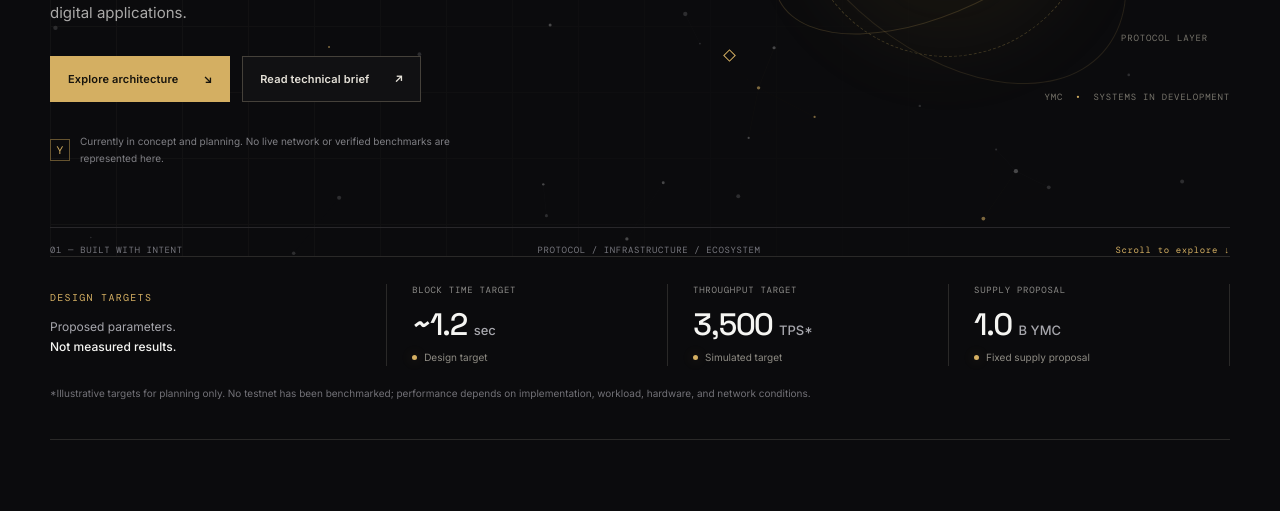
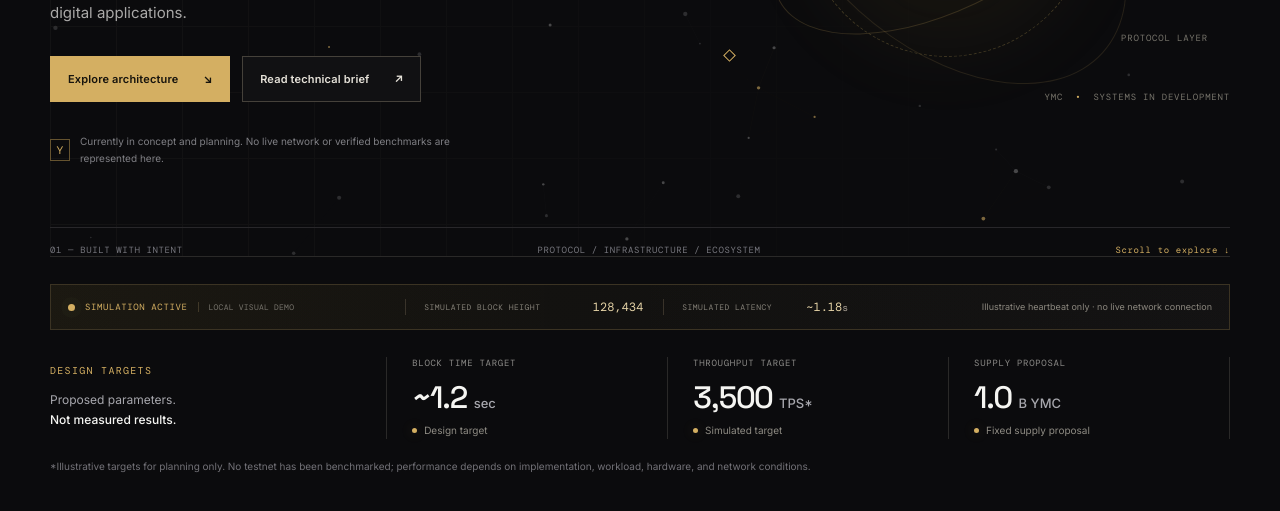
Before and after one commit to Faham-Jaffery/ymc-crypto, a plain HTML site: page index.html in a window 1280 px wide. Shown: the part 553-1064 px from the top of the page. Drawn offline with nearby package versions, Linux system fonts and the light colour scheme.

Commit message:
Add simulated network heartbeat banner

```diff
--- a/index.html
+++ b/index.html
@@ -48,6 +48,7 @@
     </section>
 
     <section id="overview" class="metrics-strip section-shell">
+      <div class="network-heartbeat" role="status" aria-live="off" aria-label="Simulated network status"><div class="heartbeat-state"><span class="heartbeat-dot"></span><span>SIMULATION ACTIVE</span><small>LOCAL VISUAL DEMO</small></div><div class="heartbeat-readout"><span class="heartbeat-label">SIMULATED BLOCK HEIGHT</span><strong id="sim-block-height" data-base-height="128430">128,430</strong></div><div class="heartbeat-readout"><span class="heartbeat-label">SIMULATED LATENCY</span><strong>~1.18<span>s</span></strong></div><div class="heartbeat-note">Illustrative heartbeat only · no live network connection</div></div>
       <div class="metric-intro"><span class="eyebrow">DESIGN TARGETS</span><p>Proposed parameters.<br><strong>Not measured results.</strong></p></div>
       <div class="metric"><span class="metric-label">BLOCK TIME TARGET</span><strong>~1.2 <small>sec</small></strong><span class="metric-note"><i></i> Design target</span></div>
       <div class="metric"><span class="metric-label">THROUGHPUT TARGET</span><strong><span data-count="3500" data-format="integer">3,500</span> <small>TPS*</small></strong><span class="metric-note"><i></i> Simulated target</span></div>
```
